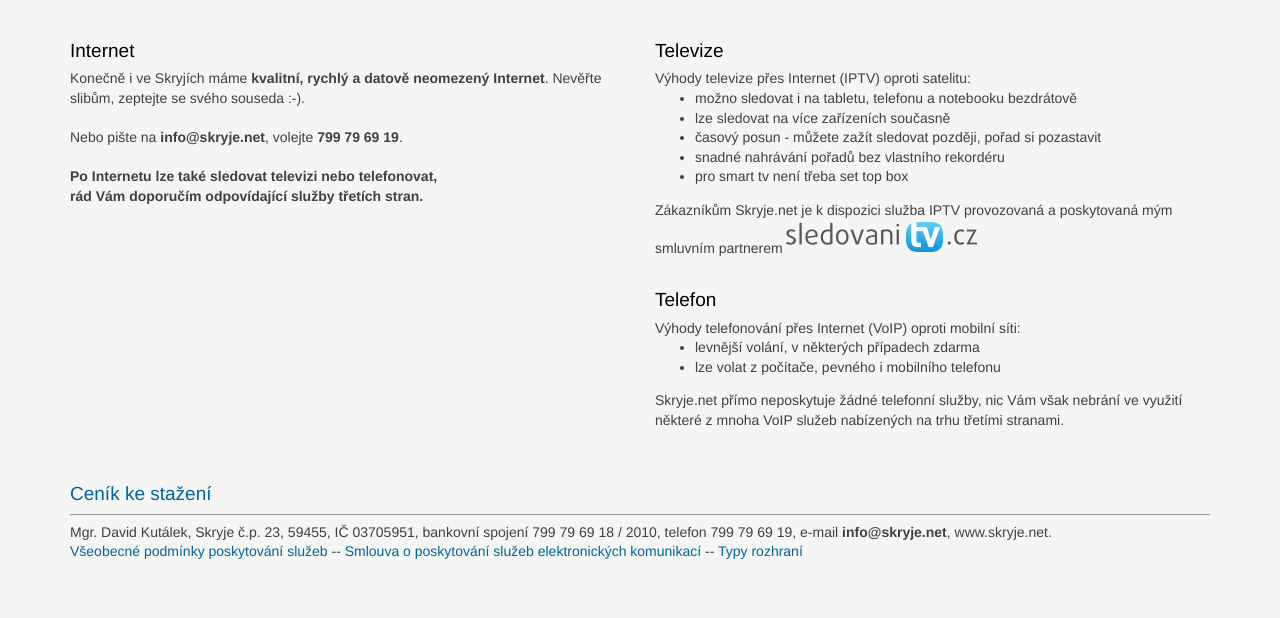
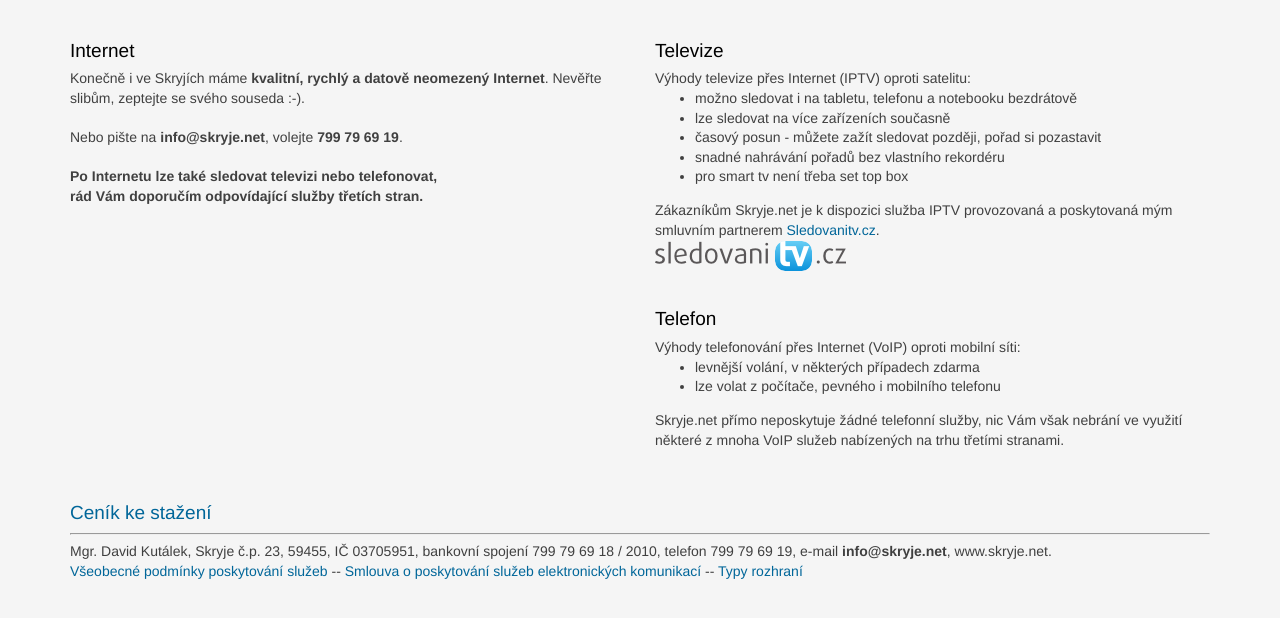
Before and after one commit to skryjenet/skryje.net, a plain HTML site: page index.html in a window 1280 px wide. Shown: the part 98-716 px from the top of the page. Drawn offline with Linux system fonts and the light colour scheme.

Commit message:
Uprava formatovani stranky

```diff
--- a/index.html
+++ b/index.html
@@ -36,7 +36,7 @@
                   <li>snadné nahrávání pořadů bez vlastního rekordéru</li>
                   <li>pro smart tv není třeba set top box</li>
                 </ul>
-               Zákazníkům Skryje.net je k dispozici služba IPTV provozovaná a poskytovaná mým smluvním partnerem
+		Zákazníkům Skryje.net je k dispozici služba IPTV provozovaná a poskytovaná mým smluvním partnerem <a href="http://www.sledovanitv.cz">Sledovanitv.cz</a>.<br>
                <a href="http://www.sledovanitv.cz"><img src="sledovanitv.png"></a>
                 <h2>Telefon</h2>
                 Výhody telefonování přes Internet (VoIP) oproti mobilní síti:
```
